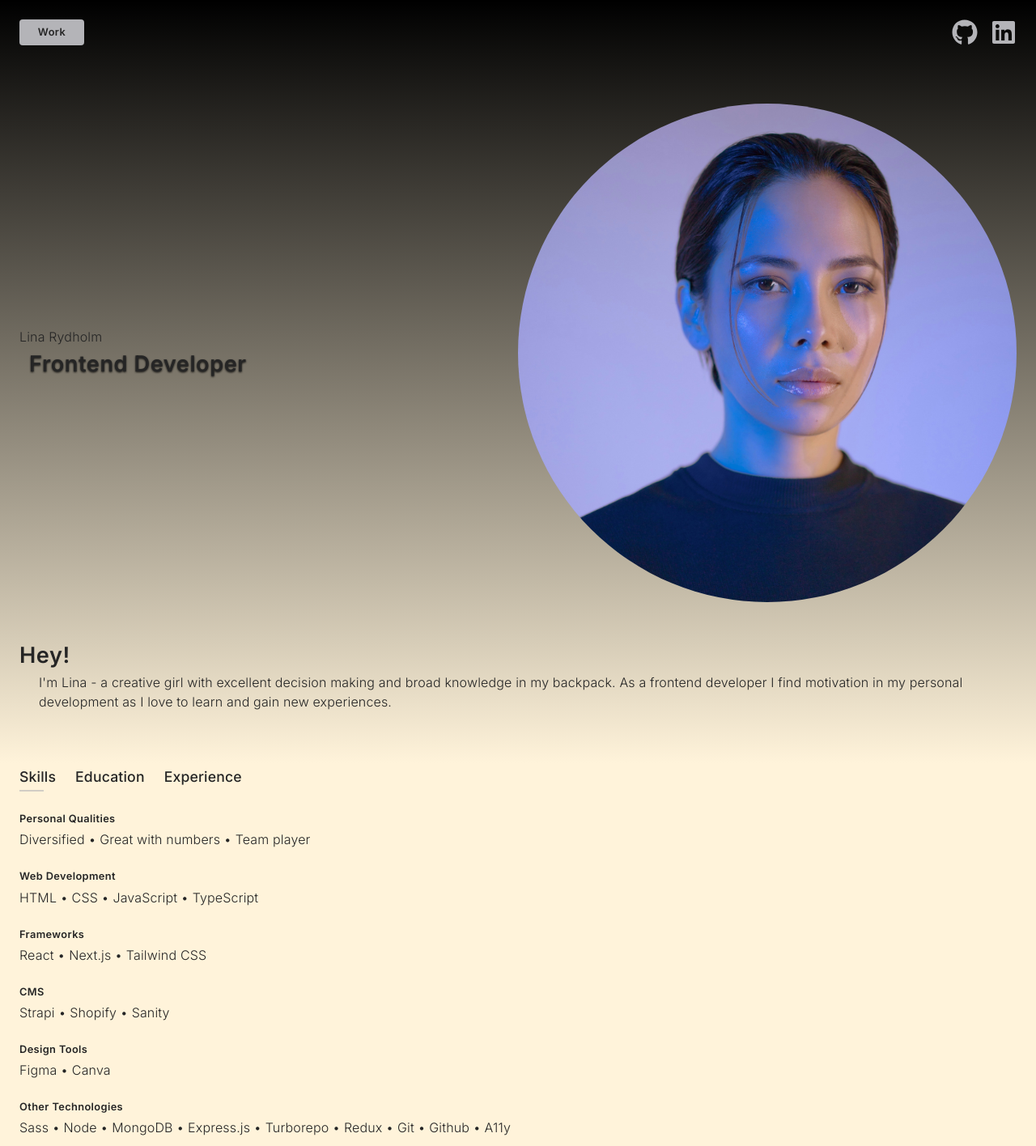
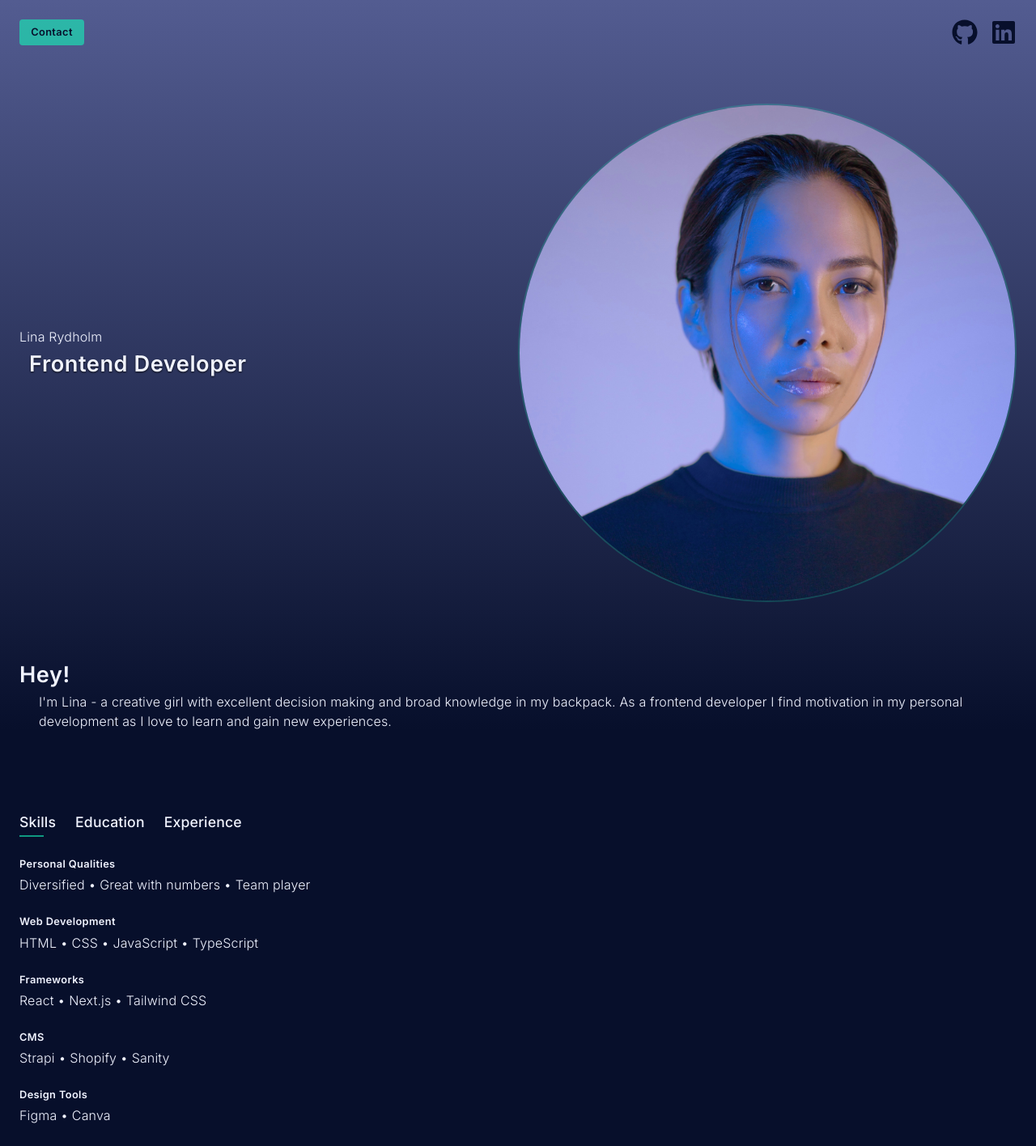
Before and after one commit to linarydholm/portfolio, a Next.js app: page / in a window 1280 px wide. Shown: the top 1416 px of the page at 81% size. Built offline with nearby package versions, Linux system fonts and the light colour scheme.

Commit message:
remove route /work and create component Work

```diff
--- a/app/(routes)/work/page.tsx
+++ /dev/null
@@ -1,9 +0,0 @@
-export default function WorkPage() {
-  return (
-    <section className="px-6">
-      <div className="max-w-7xl m-auto">
-        <p className="text-l">Work</p>
-      </div>
-    </section>
-  );
-}
--- a/app/components/About.tsx
+++ b/app/components/About.tsx
@@ -3,10 +3,10 @@ import { person } from '../data/person';
 export default function About() {
   const { aboutMe, hello } = person.personal;
   return (
-    <section className="px-6">
+    <section className="px-6 mt-6 mb-24">
       <div className="max-w-7xl m-auto">
         <p className="text-l pb-1">{hello}</p>
-        <p className="text-xs pl-6 pb-16">{aboutMe}</p>
+        <p className="text-xs pl-6">{aboutMe}</p>
       </div>
     </section>
   );
--- a/app/components/Banner.tsx
+++ b/app/components/Banner.tsx
@@ -1,25 +1,25 @@
 import { GitHubIcon } from './svg/GitHubIcon';
 import { FillLinkedinIcon } from './svg/FillLinkedinIcon';
 import Link from 'next/link';
-import { BannerLink } from './BannerLink';
+import { BannerButton } from './BannerButton';
 
 export function Banner() {
   return (
     <section className="px-6 py-6">
       <div className="flex gap-4 justify-between items-center max-w-7xl m-auto">
         {/* make next row a component (work / back to homepage) */}
-        <BannerLink />
+        <BannerButton />
         <div className="mx-auto"></div>
         <Link href="https://github.com/linarydholm" target="_blank">
           <GitHubIcon
-            className="w-8 h-8 fill-primary duration-300 ease-in-out hover:fill-secondary"
+            className="w-8 h-8 fill-dark-bg duration-300 ease-in-out hover:fill-tertiary hover:opacity-60"
             xmlns="http://www.w3.org/2000/svg"
             viewBox="0 0 496 512"
           />
         </Link>
         <Link href="https://www.linkedin.com/in/lina-rydholm-6169b823b/" target="_blank">
           <FillLinkedinIcon
-            className="w-8 h-8 fill-primary duration-300 ease-in-out hover:fill-secondary"
+            className="w-8 h-8 fill-dark-bg duration-300 ease-in-out hover:fill-tertiary hover:opacity-60"
             xmlns="http://www.w3.org/2000/svg"
             viewBox="0 0 448 512"
           />
--- /dev/null
+++ b/app/components/BannerButton.tsx
@@ -0,0 +1,21 @@
+// 'use client';
+// import Link from 'next/link';
+// import { useState, useEffect } from 'react';
+// import { usePathname } from 'next/navigation';
+
+export function BannerButton() {
+  // const [bannerLink, setBannerLink] = useState('Contact');
+  // const [otherPath, setOtherPath] = useState('');
+  // const pathname = usePathname().toLowerCase();
+
+  // useEffect(() => {
+  //   setBannerLink(pathname === '/' ? 'Work' : 'Home');
+  //   setOtherPath(pathname === '/' ? 'work' : '/');
+  // }, [pathname]);
+
+  return (
+    <button className="text-xxs h-8 w-20 flex items-center justify-center rounded bg-tertiary-60 text-dark-bg hover:bg-tertiary duration-300 ease-in-out">
+      Contact
+    </button>
+  );
+}
--- a/app/components/BannerLink.tsx
+++ /dev/null
@@ -1,24 +0,0 @@
-'use client';
-import Link from 'next/link';
-import { useState, useEffect } from 'react';
-import { usePathname } from 'next/navigation';
-
-export function BannerLink() {
-  const [bannerLink, setBannerLink] = useState('Work');
-  const [otherPath, setOtherPath] = useState('');
-  const pathname = usePathname().toLowerCase();
-
-  useEffect(() => {
-    setBannerLink(pathname === '/' ? 'Work' : 'Home');
-    setOtherPath(pathname === '/' ? 'work' : '/');
-  }, [pathname]);
-
-  return (
-    <Link
-      className="text-xxs h-8 w-20 flex items-center justify-center rounded bg-primary hover:bg-secondary duration-300 ease-in-out"
-      href={otherPath}
-    >
-      {bannerLink}
-    </Link>
-  );
-}
--- a/app/components/Header.tsx
+++ b/app/components/Header.tsx
@@ -18,7 +18,7 @@ export function Header() {
           </p>
         </div>
         <div></div>
-        <div className="w-1/2 flex justify-center items-center aspect-square overflow-hidden border-0 rounded-full">
+        <div className="w-1/2 flex justify-center items-center aspect-square overflow-hidden border-2 border-tertiary-20 rounded-full">
           <Image
             src="/aiony-haust-3TLl_97HNJo-unsplash.jpg"
             width={640}
--- a/app/components/Nav.tsx
+++ b/app/components/Nav.tsx
@@ -39,7 +39,7 @@ export default function Nav() {
                     {headerLink}
                   </button>
                   <span
-                    className={`absolute bottom-0 h-0.5 w-0 bg-primary ease-in-out duration-500 group-hover:w-2/3 opacity-60 group-hover:opacity-100 ${
+                    className={`absolute bottom-0 h-0.5 w-0 bg-tertiary-60 ease-in-out duration-500 group-hover:w-2/3 group-hover:bg-tertiary ${
                       activeLink === headerLink ? 'bg-primary h-0.5 w-2/3' : false
                     }`}
                   />
--- /dev/null
+++ b/app/components/Work.tsx
@@ -0,0 +1,9 @@
+export function Work() {
+  return (
+    <section className="px-6 py-24 bg-dark-bg bg-gradient-to-b from-transparent to-tertiary-20">
+      <div className="max-w-7xl m-auto">
+        <p className="text-l pb-40">Work</p>
+      </div>
+    </section>
+  );
+}
--- a/app/globals.css
+++ b/app/globals.css
@@ -4,16 +4,16 @@
 
 @layer base {
   :root {
-    --colors-dark: rgba(37, 37, 37, 1);
-    --colors-light: #fff3da;
+    --colors-dark: 37 37 37;
+    --colors-light: 240 243 255;
 
-    --colors-dark-bg: #000000;
-    --colors-light-bg: #ffffff;
+    --colors-dark-bg: 7 15 43;
+    --colors-light-bg: 240 243 255;
 
-    --colors-primary: #b4b4b8;
-    --colors-secondary: #c7c8cc;
-    --colors-tertiary: #e3e1d9;
-    --colors-quaternary: #f2efe5;
+    --colors-primary: 83 92 145;
+    --colors-secondary: 27 26 85;
+    --colors-tertiary: 21, 245, 186;
+    --colors-quaternary: 146 144 195;
 
     --foreground-rgb: 0, 0, 0;
     --background-start-rgb: 214, 219, 220;
--- a/app/layout.tsx
+++ b/app/layout.tsx
@@ -3,7 +3,7 @@ import { Inter } from 'next/font/google';
 import './globals.css';
 import { Header } from './components/Header';
 import { Banner } from './components/Banner';
-import { Footer } from './components/Footer';
+// import { Footer } from './components/Footer';
 import About from './components/About';
 
 const inter = Inter({ subsets: ['latin'] });
@@ -14,7 +14,7 @@ export const metadata: Metadata = {
 };
 
 export default function RootLayout({ children }: Readonly<{ children: React.ReactNode }>) {
-  const myClass = `bg-light text-dark ${inter.className} overflow-y-scroll`;
+  const myClass = `bg-dark-bg text-light ${inter.className} overflow-y-scroll`;
 
   return (
     <html lang="en">
@@ -24,13 +24,13 @@ export default function RootLayout({ children }: Readonly<{ children: React.Reac
 
         gradient are controlled by: bg-dark, bg-gradient-to-b, from transparent, to-light
         */}
-        <div className="text-dark bg-dark-bg bg-gradient-to-b from-transparent to-light">
+        <div className="bg-dark-bg bg-gradient-to-b from-primary to-transparent">
           <Banner />
           <Header />
           <About />
         </div>
         {children}
-        <Footer />
+        {/* <Footer /> */}
       </body>
     </html>
   );
--- a/app/page.tsx
+++ b/app/page.tsx
@@ -1,9 +1,13 @@
 import Nav from './components/Nav';
+import { Work } from './components/Work';
 
 export default function IndexPage() {
   return (
-    <section>
-      <Nav />
-    </section>
+    <>
+      <section>
+        <Nav />
+      </section>
+      <Work />
+    </>
   );
 }
--- a/tailwind.config.ts
+++ b/tailwind.config.ts
@@ -1,4 +1,6 @@
 import type { Config } from 'tailwindcss';
+
+// bg-dark-bg bg-gradient-to-b hover:bg-gradient-to-tl from-primary to-transparent
 
 const config: Config = {
   content: [
@@ -51,14 +53,19 @@ const config: Config = {
     },
     extend: {
       colors: {
-        dark: 'var(--colors-dark)',
-        'dark-bg': 'var(--colors-dark-bg)',
-        light: 'var(--colors-light)',
-        'light-bg': 'var(--colors-light-bg)',
-        primary: 'var(--colors-primary)',
-        secondary: 'var(--colors-secondary)',
-        tertiary: 'var(--colors-tertiary)',
-        quaternary: 'var(--colors-quaternary)',
+        dark: 'rgb(var(--colors-dark))',
+        'dark-bg': 'rgb(var(--colors-dark-bg))',
+        light: 'rgb(var(--colors-light))',
+        'light-bg': 'rgb(var(--colors-light-bg))',
+        primary: 'rgb(var(--colors-primary))',
+        secondary: 'rgb(var(--colors-secondary))',
+        tertiary: 'rgba(var(--colors-tertiary), 1)',
+        'tertiary-60': 'rgba(var(--colors-tertiary), 0.6)',
+        'tertiary-20': 'rgba(var(--colors-tertiary), 0.2)',
+        quaternary: 'rgb(var(--colors-quaternary))',
+      },
+      backgroundImage: {
+        'bg-img-test': "url('/public//aiony-haust-3TLl_97HNJo-unsplash.jpg')",
       },
     },
     plugins: [],
```
